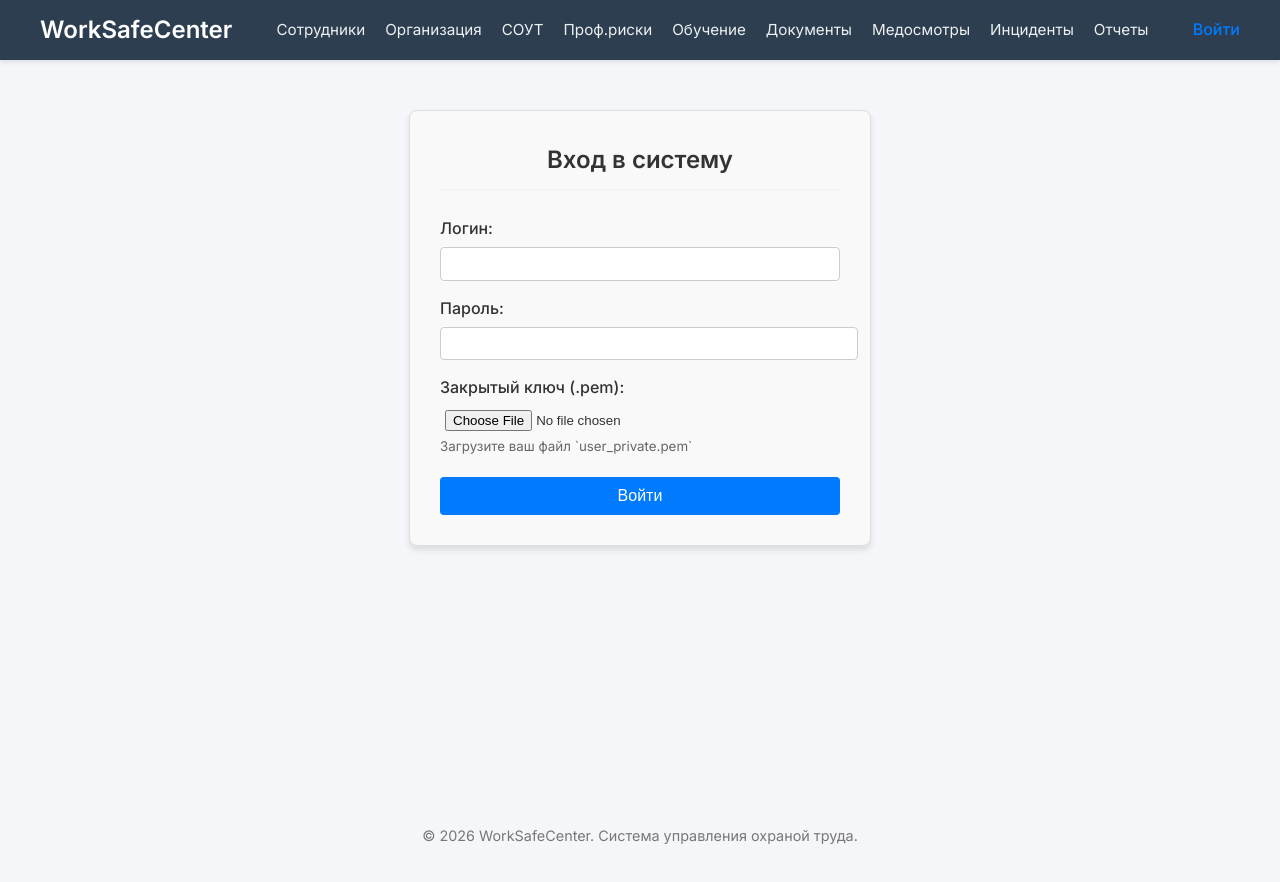
After one commit to evlx87/WorkSafeCenter, a Django app: template accounts/templates/accounts/login.html in a window 1280 px wide. The commit adds this page. Run offline with Django 5.2, Linux system fonts and the light colour scheme; the template is opened without the code that fills it, so the values that code supplies are empty.

Commit message:
Добавлена возможность авторизации с использованием закрытого ключа

```diff
--- /dev/null
+++ b/accounts/templates/accounts/login.html
@@ -0,0 +1,42 @@
+{% extends "base.html" %}
+
+{% block title %}Авторизация - WorkSafeCenter{% endblock %}
+
+{% block content %}
+<div style="max-width: 400px; margin: 50px auto; padding: 30px; border: 1px solid #ddd; border-radius: 8px; background-color: #f9f9f9; box-shadow: 0 4px 6px rgba(0,0,0,0.1);">
+    <h2 style="text-align: center; margin-bottom: 25px; color: #333;">Вход в систему</h2>
+
+    <form method="post" enctype="multipart/form-data">
+        {% csrf_token %}
+
+        {% if form.non_field_errors %}
+            <div style="color: #721c24; background-color: #f8d7da; padding: 10px; border-radius: 4px; margin-bottom: 15px;">
+                {{ form.non_field_errors }}
+            </div>
+        {% endif %}
+
+        <div style="margin-bottom: 15px;">
+            <label for="id_username" style="display: block; margin-bottom: 5px; font-weight: 500;">Логин:</label>
+            <input type="text" name="username" id="id_username" required
+                   style="width: 100%; padding: 8px; border: 1px solid #ccc; border-radius: 4px;">
+        </div>
+
+        <div style="margin-bottom: 15px;">
+            <label for="id_password" style="display: block; margin-bottom: 5px; font-weight: 500;">Пароль:</label>
+            <input type="password" name="password" id="id_password" required
+                   style="width: 100%; padding: 8px; border: 1px solid #ccc; border-radius: 4px;">
+        </div>
+
+        <div style="margin-bottom: 20px;">
+            <label for="id_certificate" style="display: block; margin-bottom: 5px; font-weight: 500;">Закрытый ключ (.pem):</label>
+            <input type="file" name="certificate" id="id_certificate" required
+                   style="width: 100%; padding: 5px;">
+            <small style="color: #666; display: block; mt: 5px;">Загрузите ваш файл `user_private.pem`</small>
+        </div>
+
+        <button type="submit" class="btn" style="width: 100%; padding: 10px; background-color: #007bff; color: white; border: none; border-radius: 4px; font-size: 16px; cursor: pointer;">
+            Войти
+        </button>
+    </form>
+</div>
+{% endblock %}
--- a/config/urls.py
+++ b/config/urls.py
@@ -24,6 +24,7 @@ from .views import index
 urlpatterns = [
     path('', index, name='index'),
     path('admin/', admin.site.urls),
+    path('accounts/', include(('accounts.urls', 'accounts'), namespace='accounts')),
     path('employees/', include('employees.urls', namespace='employees')),
     path('trainings/', include('trainings.urls', namespace='trainings')),
     path('organization/', include('organization.urls', namespace='organization')),
--- a/employees/views.py
+++ b/employees/views.py
@@ -5,10 +5,11 @@ from organization.models import Department
 from trainings.services import check_employee_compliance
 from .forms import EmployeeForm
 from .models import Employee
+from django.contrib.auth.mixins import LoginRequiredMixin
 
 
 # Create your views here.
-class EmployeeListView(ListView):
+class EmployeeListView(LoginRequiredMixin, ListView):
     model = Employee
     template_name = 'employees/employee_list.html'
     context_object_name = 'employees'
--- a/templates/base.html
+++ b/templates/base.html
@@ -26,11 +26,27 @@
         <li><a href="{% url 'medical_checks:medical_check_list' %}">Медосмотры</a></li>
         <li><a href="{% url 'incidents:incident_list' %}">Инциденты</a></li>
         <li><a href="{% url 'reports:reports_index' %}">Отчеты</a></li>
-
       </ul>
     </nav>
     <div class="user-actions">
-        <a href="{% url 'notifications:notification_list' %}" class="notification-link">🔔</a>
+        {% if user.is_authenticated %}
+            <span class="user-info" style="margin-right: 15px; color: #666;">
+                {{ user.username }}
+            </span>
+
+            <a href="{% url 'notifications:notification_list' %}" class="notification-link" title="Уведомления">🔔</a>
+
+            <form action="{% url 'accounts:logout' %}" method="post" style="display: inline; margin-left: 10px;">
+                {% csrf_token %}
+                <button type="submit" class="logout-btn" style="background: none; border: 1px solid #ccc; cursor: pointer; border-radius: 4px; padding: 2px 8px;">
+                    Выйти
+                </button>
+            </form>
+        {% else %}
+            <a href="{% url 'accounts:login' %}" class="login-link" style="text-decoration: none; color: #007bff; font-weight: 500;">
+                Войти
+            </a>
+        {% endif %}
     </div>
   </div>
 </header>
```
